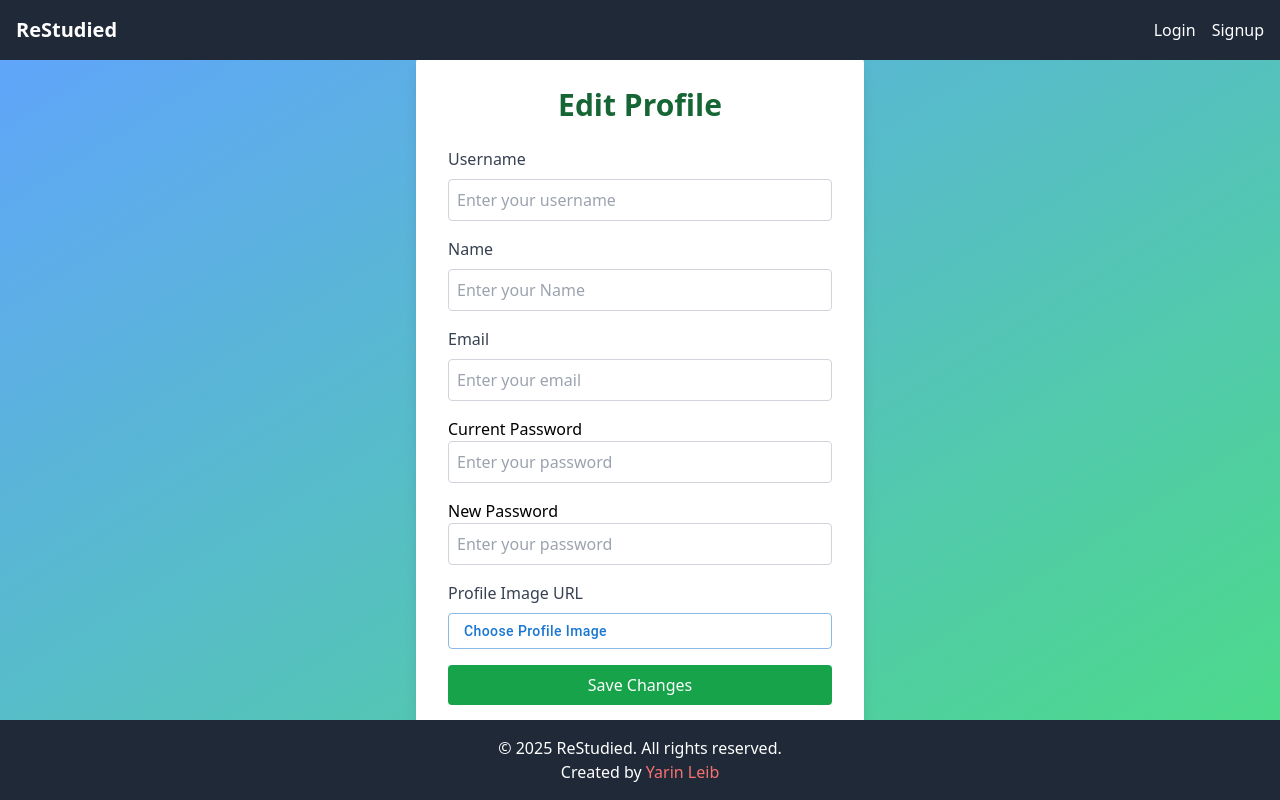
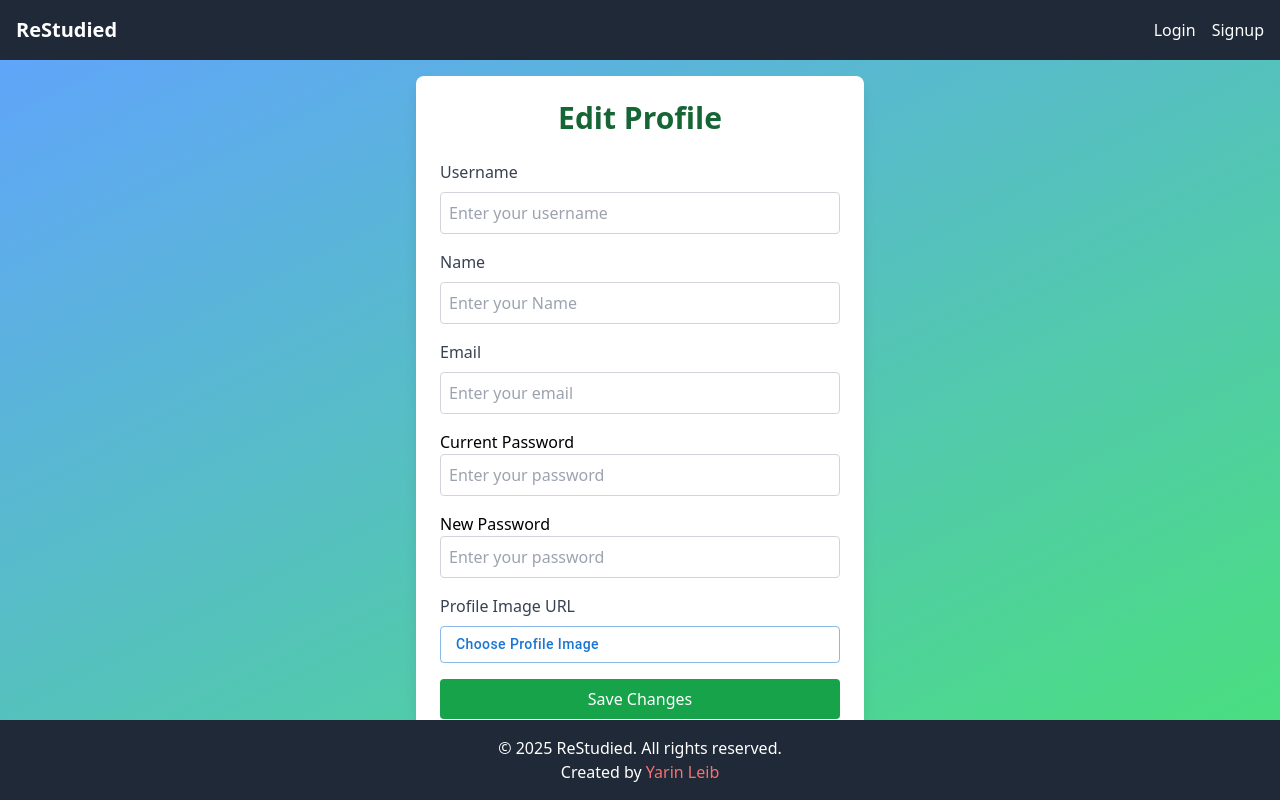
Before and after one commit to YarinLeib/restudied-frontend, a React (Vite) app: page /edit-profile in a window 1280 px wide. Built offline with nearby package versions, Linux system fonts and the light colour scheme.

Commit message:
update forms

```diff
--- a/src/pages/AddItemPage.jsx
+++ b/src/pages/AddItemPage.jsx
@@ -93,8 +93,8 @@ export function AddItemPage() {
   };
 
   return (
-    <div className="bg-gradient-to-br from-red-400 to-yellow-400 w-full h-full p-2 flex justify-center items-center">
-      <div className="w-full max-w-md bg-white p-4 sm:p-6 rounded-lg shadow-lg overflow-y-auto max-h-[calc(100vh-100px)] sm:max-h-[90vh]">
+    <div className="bg-gradient-to-br from-red-400 to-yellow-400 flex-1 p-4 overflow-y-auto">
+      <div className="w-full max-w-md mx-auto bg-white p-4 sm:p-6 rounded-lg shadow-lg">
         <h1 className="text-3xl font-bold text-center text-blue-800 mb-6">
           Add New Item
         </h1>
@@ -235,7 +235,7 @@ export function AddItemPage() {
           <button
             type="submit"
             disabled={loading}
-            className="w-full bg-blue-600 text-white p-2 rounded hover:bg-blue-700 transition-colors duration-200 disabled:opacity-50"
+            className="w-full bg-blue-600 text-white p-2 rounded hover:bg-blue-700 transition-colors duration-200 disabled:opacity-50 mb-4"
           >
             {loading ? "Submitting..." : "Add Item"}
           </button>
--- a/src/pages/EditProfilePage.jsx
+++ b/src/pages/EditProfilePage.jsx
@@ -66,8 +66,8 @@ export function EditProfilePage() {
       });
   };
   return (
-    <div className="bg-gradient-to-br from-blue-400 to-green-400 min-h-screen flex items-center justify-center">
-      <div className="max-w-md w-full bg-white p-8 rounded-lg shadow-lg transform -translate-y-16">
+    <div className="bg-gradient-to-br from-blue-400 to-green-400 flex-1 p-4 overflow-y-auto">
+      <div className="max-w-md w-full mx-auto bg-white p-6 rounded-lg shadow-lg">
         <h1 className="text-3xl font-bold text-center text-green-800 mb-6">
           Edit Profile
         </h1>
@@ -170,7 +170,7 @@ export function EditProfilePage() {
           </div>
           <button
             type="submit"
-            className="w-full bg-green-600 text-white p-2 rounded hover:bg-green-700 transition-colors duration-200"
+            className="w-full bg-green-600 text-white p-2 rounded hover:bg-green-700 transition-colors duration-200 mb-4"
           >
             Save Changes
           </button>
```
